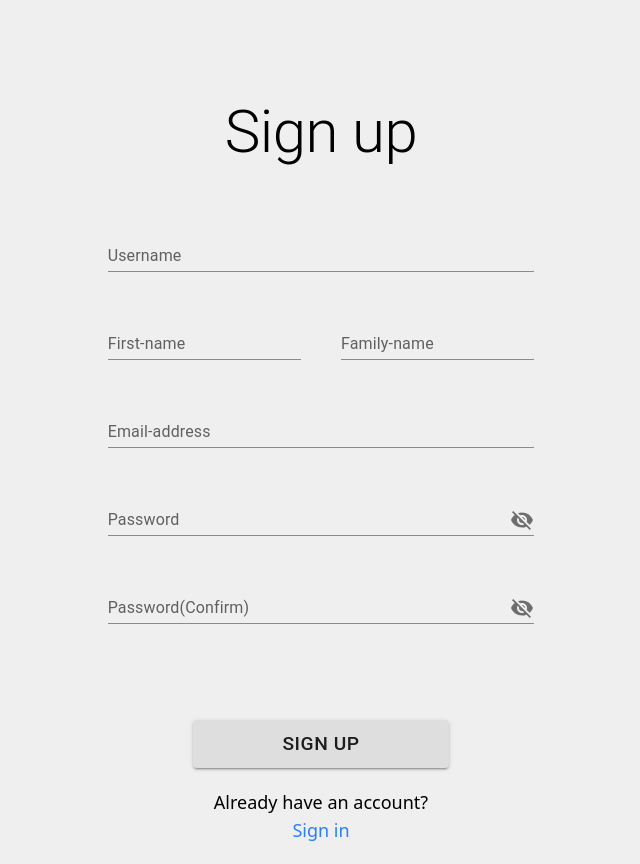
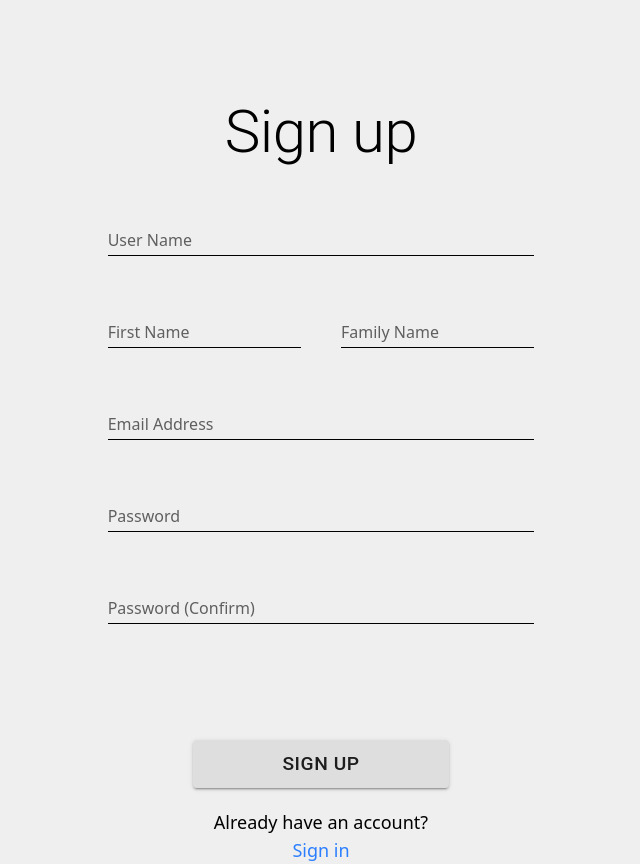
Before and after one commit to yoshi0319/money-management, a Next.js app in the folder frontend/: page / in a window 1280 px wide. Shown: the whole page, without its empty margins (319-959 px from the left). Built offline with nearby package versions, Linux system fonts and the light colour scheme.

Commit message:
コンポーネントの階層を変更、コンポーネントのcssを修正、loginページの一部を作成

```diff
--- a/frontend/src/app/components/ui/Button/Auth/AuthInputField.tsx
+++ /dev/null
@@ -1,45 +0,0 @@
-import { useState } from "react";
-
-interface AuthInputFieldProps {
-    text: string;
-    type: string;
-    value: string;
-    onChange: (e: React.ChangeEvent<HTMLInputElement>) => void;
-    className?: string;
-}
-
-export default function AuthInputField(props: AuthInputFieldProps) {
-    const [value, setValue] = useState("");
-
-    return (
-        <div className={`flex flex-col ${props.className}`}>
-            <input id={props.text}
-                type="text"
-                placeholder=""
-                value={props.value}
-                onChange={props.onChange}
-                className="w-full h-8 border-b-1 border-black focus:outline-none p-1 peer"
-            />
-            <label htmlFor={props.text}
-                className="
-                    absolute
-                    pl-1
-                    opacity-60
-                    transform
-                    -translate-x-1.5
-                    -translate-y-5
-                    scale-85
-                    origin-center
-                    peer-focus:-translate-x-1.5
-                    peer-focus:-translate-y-5
-                    peer-focus:scale-85
-                    peer-placeholder-shown:scale-100
-                    peer-placeholder-shown:translate-x-0
-                    peer-placeholder-shown:translate-y-1
-                    duration-150
-                    ">
-                {props.text}
-            </label>
-        </div>
-    )
-}
--- /dev/null
+++ b/frontend/src/app/components/ui/Button/Auth/Form/AuthInputField.tsx
@@ -0,0 +1,46 @@
+interface AuthInputFieldProps {
+    text: string;
+    type: string;
+    className?: string;
+    error?: boolean;
+    helperText?: string;
+    onChange?: (e: React.ChangeEvent<HTMLInputElement>) => void;
+    [key: string]: any;
+}
+
+export default function AuthInputField(props: AuthInputFieldProps) {
+    const { text, type, className, error, helperText, onChange, ...inputProps } = props;
+
+    return (
+        <div className={`flex flex-col ${className}`}>
+            <input id={text}
+                type={type}
+                placeholder=""
+                onChange={onChange}
+                {...inputProps}
+                className={`w-full h-8 border-b-1 ${error ? "border-b-[#d32f2f] focus:border-b-2" : "border-black hover:border-b-2 focus:border-b-2"} focus:outline-none peer`}
+            />
+            <label htmlFor={text}
+                className={`
+                    absolute
+                    pl-1
+                    transform
+                    -translate-x-1
+                    -translate-y-5
+                    scale-85
+                    origin-left
+                    peer-focus:-translate-x-1
+                    peer-focus:-translate-y-5
+                    peer-focus:scale-85
+                    peer-placeholder-shown:scale-100
+                    peer-placeholder-shown:-translate-x-1
+                    peer-placeholder-shown:translate-y-1
+                    duration-150
+                    ${error ? "text-[#d32f2f]" : "text-black opacity-60"}
+                    `}>
+                {text}
+            </label>
+                {error && <p className="text-[#d32f2f] text-sm">{helperText}</p>}
+        </div>
+    )
+}
--- a/frontend/src/app/login/layout.tsx
+++ b/frontend/src/app/login/layout.tsx
@@ -0,0 +1,21 @@
+import type { Metadata } from "next";
+import "../styles/globals.css"
+
+export const metadata: Metadata = {
+        title: "Money Management App",
+    description: "無駄遣いをやめたい",
+};
+
+export default function RootLayout({
+    children,
+}: Readonly<{
+    children: React.ReactNode;
+}>) {
+    return (
+    <html lang="ja" className="w-full h-full overflow-hidden">
+        <body>
+        {children}
+        </body>
+    </html>
+    );
+}
--- a/frontend/src/app/login/page.tsx
+++ b/frontend/src/app/login/page.tsx
@@ -0,0 +1,19 @@
+'use client'
+
+import { Typography } from "@mui/material";
+import AuthInputField from "../components/ui/Button/Auth/Form/AuthInputField";
+
+export default function Login() {
+    const onSubmit = () => {
+        console.log("submit")
+    }
+    return (
+        <main className="flex justify-center items-center flex-col">
+            <Typography variant="h2" className="pt-24 pb-14">Sign in</Typography>
+            <form className="flex flex-col gap-15 w-1/3" onSubmit={onSubmit}>
+                <AuthInputField text="Email-address or Username" type="text" />
+                <AuthInputField text="Password" type="password" />
+            </form>
+        </main>
+    )
+}
--- a/frontend/src/app/page.tsx
+++ b/frontend/src/app/page.tsx
@@ -4,7 +4,8 @@ import { Button, ButtonProps, InputAdornment, Link, styled, TextField, Typograph
 import VisibilityOffIcon from '@mui/icons-material/VisibilityOff';
 import { useRouter } from "next/navigation";
 import { useForm } from "react-hook-form";
-import SignPrompt from "./components/ui/Button/Auth/SignPrompt";
+import SignPrompt from "./components/ui/Button/Auth/Button/SignPrompt";
+import AuthInputField from "./components/ui/Button/Auth/Form/AuthInputField";
 
 type Form = {
   username: string;
@@ -49,31 +50,37 @@ export default function Register() {
   return (
     <main className="flex justify-center items-center flex-col">
       <Typography variant="h2" className="pt-24 pb-14">Sign up</Typography>
-      <form className="flex flex-col gap-10 w-1/3" onSubmit={handleSubmit(onSubmit)}>                                            {/* 6つあるフォームを囲っている */}
-        <TextField id="username" label="Username" variant="standard"
+      <form className="flex flex-col gap-15 w-1/3" onSubmit={handleSubmit(onSubmit)}>
+        <AuthInputField
+          text="User Name"
+          type="text"
           {...register("username", {
             required: true,
             maxLength: {
               value: 32,
               message: "32文字以内で入力してください"
-            }
-          }
-        )}
+            },
+          })}
           error={!!errors.username}
           helperText={errors.username?.message}/>
         <div className="flex gap-10 w-full">
-          <TextField id="firstName" label="First-name" variant="standard" sx={{ width: "50%" }}
+          <AuthInputField
+            text="First Name"
+            type="text"
+            className="w-1/2"
             {...register("firstName", {
               required: true,
               maxLength: {
                 value: 32,
                 message: "32文字以内で入力してください"
               }
-            }
-          )}
+            })}
             error={!!errors.firstName}
             helperText={errors.firstName?.message}/>
-          <TextField id="familyName" label="Family-name" variant="standard" sx={{ width: "50%" }}
+          <AuthInputField
+            text="Family Name"
+            type="text"
+            className="w-1/2"
             {...register("familyName", {
               required: true,
               maxLength: {
@@ -84,7 +91,9 @@ export default function Register() {
             error={!!errors.familyName}
             helperText={errors.familyName?.message}/>
         </div>
-        <TextField id="emailAddress" label="Email-address" variant="standard"
+        <AuthInputField
+          text="Email Address"
+          type="email"
           {...register("emailAddress", {
             required: true,
             maxLength: {
@@ -94,19 +103,9 @@ export default function Register() {
           })}
           error={!!errors.emailAddress}
           helperText={errors.emailAddress?.message}/>
-        <TextField id="password"
+        <AuthInputField
+          text="Password"
           type="password"
-        label="Password"
-        variant="standard"
-        slotProps={{
-          input: {
-            endAdornment: (
-              <InputAdornment position="end">
-                <VisibilityOffIcon />
-              </InputAdornment>
-            ),
-          },
-        }}
           {...register("password", {
             required: true,
             maxLength: {
@@ -120,19 +119,9 @@ export default function Register() {
           })}
           error={!!errors.password}
           helperText={errors.password?.message}/>
-        <TextField id="passwordConfirm"
+        <AuthInputField
+          text="Password (Confirm)"
           type="password"
-        label="Password(Confirm)"
-        variant="standard"
-        slotProps={{
-          input: {
-            endAdornment: (
-              <InputAdornment position="end">
-                <VisibilityOffIcon />
-              </InputAdornment>
-            )
-          }
-        }}
           {...register("passwordConfirm", {
             required: true,
             maxLength: {
@@ -143,7 +132,8 @@ export default function Register() {
               if (data !== getValues("password")) {
                 return "パスワードが一致しません";
               }
-          }})}
+            }
+          })}
           error={!!errors.passwordConfirm}
           helperText={errors.passwordConfirm?.message}/>
         <div className="flex justify-center w-full h-full pt-14">
```
Also changed, not shown: frontend/src/app/components/ui/Button/Auth/Button/AuthButton.tsx (added), frontend/src/app/components/ui/Button/Auth/Button/SignPrompt.tsx (renamed from frontend/src/app/components/ui/Button/Auth/SignPrompt.tsx). Lines whose indentation alone changed are shown as unchanged.
